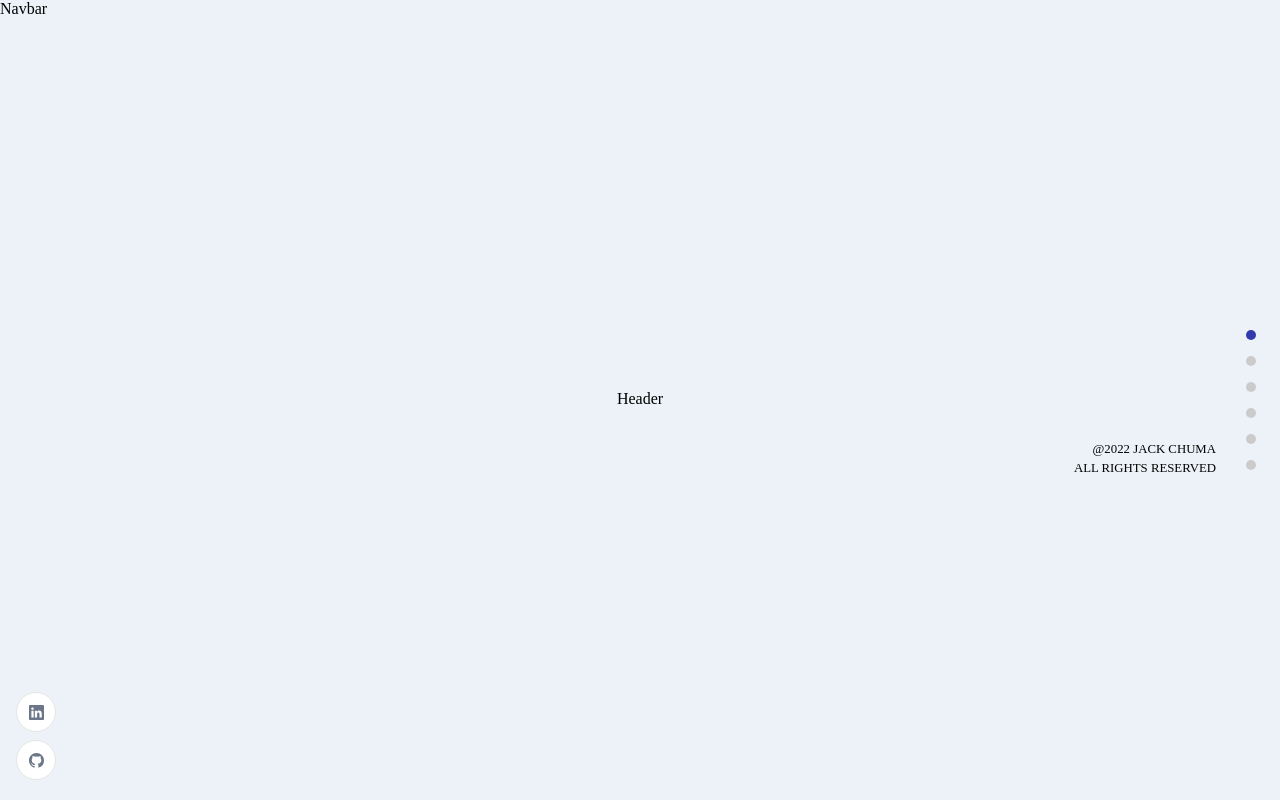
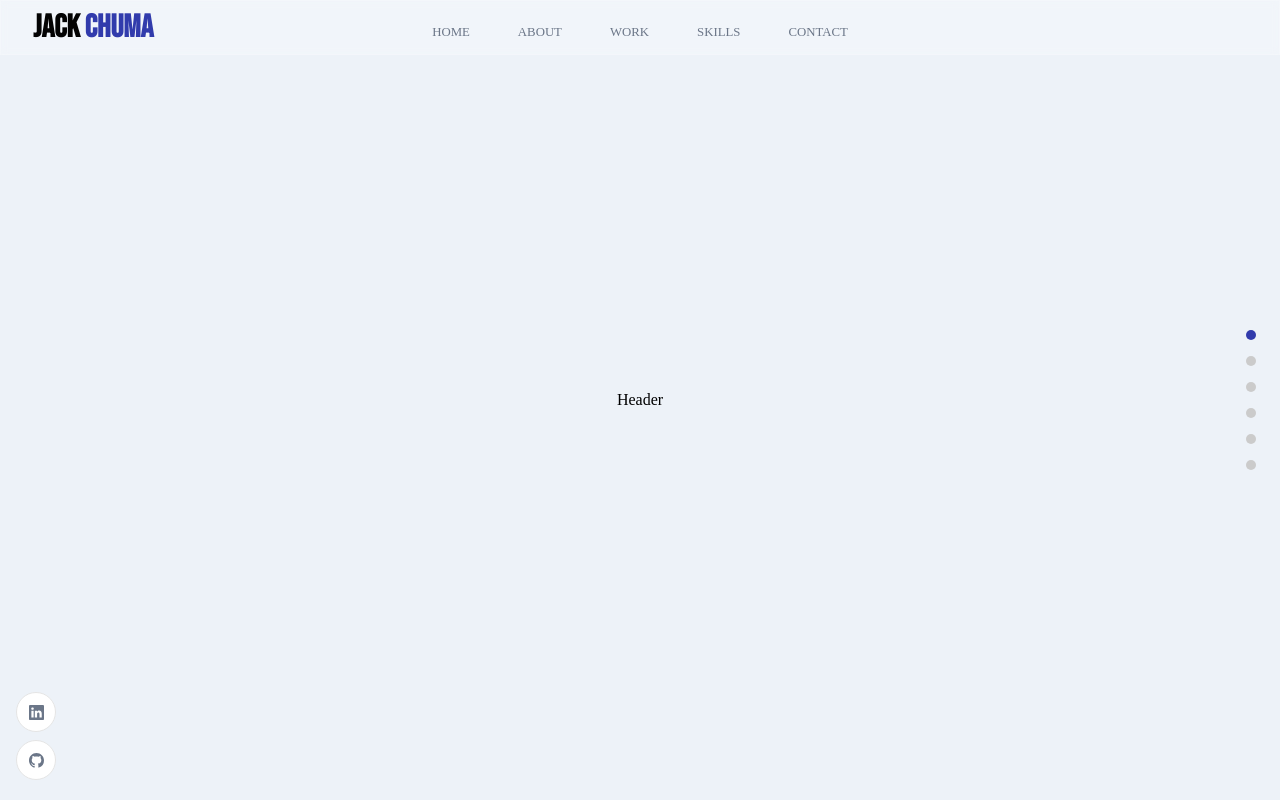
Before and after one commit to jackchuma/portfolio-v1, a React (Create React App) app: page / in a window 1280 px wide. Shown: the top 800 px of the page. Built offline with nearby package versions, Linux system fonts and the light colour scheme.

Commit message:
navbar added

```diff
--- a/src/Internals.js
+++ b/src/Internals.js
@@ -17,7 +17,7 @@
           <Footer />
         </div>
       </div>
-      <NavigationDots active={'home'} />
+      <NavigationDots />
     </div>
   )
 }
--- a/src/components/Header/Header.jsx
+++ b/src/components/Header/Header.jsx
@@ -1,13 +1,9 @@
 import React from 'react';
 
 import { ComponentWrap } from '../../wrapper';
-import { useStateContext } from '../../context/StateContext';
+import './Header.scss';
 
-const Header = ({ isVisible }) => {
-  const { setActive } = useStateContext();
-
-  if (isVisible) setActive('home');
-
+const Header = () => {
   return (
     <div>Header</div>
   )
--- a/src/components/Header/Header.scss
+++ b/src/components/Header/Header.scss
@@ -0,0 +1,11 @@
+#home {
+    position: relative;
+
+    .app__wrapper {
+        padding: 0;
+
+        .copyright {
+            display: none;
+        }
+    }
+}
--- a/src/components/Navbar/Navbar.jsx
+++ b/src/components/Navbar/Navbar.jsx
@@ -1,8 +1,47 @@
-import React from 'react';
+import React, { useState } from 'react';
+import { HiMenuAlt4, HiX } from 'react-icons/hi';
+import { motion } from 'framer-motion';
+
+import './Navbar.scss';
+
+const sections = ['home', 'about', 'work', 'skills', 'contact'];
 
 const Navbar = () => {
+  const [toggle, setToggle] = useState(false);
   return (
-    <div>Navbar</div>
+    <nav className='app__navbar'>
+      <div className='app__navbar-logo logo-text'>
+        <a href={'#home'}>
+          <p>Jack <span>Chuma</span></p>
+        </a>
+      </div>
+      <ul className='app__navbar-links'>
+        {sections.map(item => (
+          <li className='app__flex p-text' key={`link-${item}`}>
+            <div />
+            <a href={`#${item}`}>{item}</a>
+          </li>
+        ))}
+      </ul>
+      <div className='app__navbar-menu'>
+        <HiMenuAlt4 onClick={() => setToggle(true)} />
+        {toggle && (
+          <motion.div
+            whileInView={{ x: [300, 0] }}
+            transition={{ duration: 0.85, ease: 'easeOut' }}
+          >
+            <HiX onClick={() => setToggle(false)} />
+            <ul>
+              {sections.map(item => (
+                <li key={item}>
+                  <a href={`#${item}`} onClick={() => setToggle(false)}>{item}</a>
+                </li>
+              ))}
+            </ul>
+          </motion.div>
+        )}
+      </div>
+    </nav>
   )
 }
 
--- a/src/components/Navbar/Navbar.scss
+++ b/src/components/Navbar/Navbar.scss
@@ -0,0 +1,154 @@
+.app__navbar {
+    width: 100%;
+    display: flex;
+    justify-content: space-between;
+    align-items: center;
+    padding: 0.75rem 2rem;
+    background: rgba(255, 255, 255, 0.25);
+    backdrop-filter: blur(4px);
+    -webkit-backdrop-filter: blur(4px);
+    border: 1px solid rgba(255, 255, 255, 0.18);
+    position: fixed;
+    z-index: 2;
+}
+
+.app__navbar-logo {
+    position: fixed;
+    display: flex;
+    justify-content: flex-start;
+    align-items: center;
+    font-size: 2rem;
+    font-family: 'Bebas Neue';
+
+    a {
+        color: var(--black-color);
+        text-decoration: none;
+        font-weight: 600;
+    }
+
+    span {
+        color: var(--secondary-color);
+    }
+}
+
+.app__navbar-links {
+    flex: 1;
+    display: flex;
+    justify-content: center;
+    align-items: center;
+    list-style: none;
+
+    li {
+        margin: 0 1.5rem;
+        flex-direction: column;
+
+        div {
+            width: 5px;
+            height: 5px;
+            background: transparent;
+            border-radius: 50%;
+            margin-bottom: 5px;
+            transition: all 0.3s ease-in-out;
+        }
+
+        a {
+            color: var(--gray-color);
+            text-decoration: none;
+            text-transform: uppercase;
+            font-weight: 500;
+            transition: all 0.3s ease-in-out;
+
+            &:hover {
+                color: var(--secondary-color);
+            }
+        }
+
+        &:hover {
+            div {
+                background: var(--secondary-color);
+            }
+        }
+    }
+
+    @media screen and (max-width: 900px) {
+        display: none;
+    }
+}
+
+.app__navbar-menu {
+    width: 35px;
+    height: 35px;
+    border-radius: 50%;
+    position: relative;
+    display: flex;
+    justify-content: center;
+    align-items: center;
+    background: var(--secondary-color);
+
+    svg {
+        width: 70%;
+        height: 70%;
+        color: var(--white-color);
+    }
+
+    div {
+        position: fixed;
+        top: 0;
+        bottom: 0;
+        right: 0;
+        z-index: 5;
+        padding: 1rem;
+        width: 80%;
+        height: 100vh;
+        display: flex;
+        justify-content: flex-end;
+        align-items: flex-end;
+        flex-direction: column;
+        background-color: var(--white-color);
+        box-shadow: 0 0 20px rgba(168, 168, 168, 0.15);
+
+        svg {
+            width: 35px;
+            height: 35px;
+            color: var(--secondary-color);
+            margin: 0.5rem 1rem;
+        }
+
+        ul {
+            list-style: none;
+            margin: 0;
+            padding: 0;
+            height: 100%;
+            width: 100%;
+            display: flex;
+            justify-content: flex-start;
+            align-items: flex-start;
+            flex-direction: column;
+
+            li {
+                margin: 1rem;
+
+                a {
+                    color: var(--gray-color);
+                    text-decoration: none;
+                    font-size: 1rem;
+                    text-transform: uppercase;
+                    font-weight: 500;
+                    transition: all 0.3s ease-in-out;
+
+                    &:hover {
+                        color: var(--secondary-color);
+                    }
+                }
+            }
+        }
+
+        @media screen and (min-width: 900px) {
+            display: none;
+        }
+    }
+
+    @media screen and (min-width: 900px) {
+        display: none;
+    }
+}
--- a/src/components/SocialMedia/SocialMedia.jsx
+++ b/src/components/SocialMedia/SocialMedia.jsx
@@ -5,10 +5,14 @@
   return (
     <div className='app__social'>
       <div>
-        <BsLinkedin />
+        <a className='app__flex' href='https://www.linkedin.com/in/john-chuma-a42327a9/' target='_blank' rel='noreferrer'>
+          <BsLinkedin />
+        </a>
       </div>
       <div>
-        <BsGithub />
+        <a className='app__flex' href='https://github.com/jackchuma' target='_blank' rel='noreferrer'>
+          <BsGithub />
+        </a>
       </div>
     </div>
   )
--- a/src/index.css
+++ b/src/index.css
@@ -1,4 +1,5 @@
 @import url("https://fonts.googleapis.com/css2?family=DM+Sans:wght@400;500;700&display=swap");
+@import url('https://fonts.googleapis.com/css2?family=Bebas+Neue&display=swap');
 
 :root {
     --font-base: "DM Sans", sans-serif;
--- a/src/wrapper/AppWrap.js
+++ b/src/wrapper/AppWrap.js
@@ -1,7 +1,7 @@
 import React from 'react';
 import { NavigationDots, SocialMedia } from '../components';
 
-const AppWrap = (Component, idName, classNames) => function HOC() {
+const AppWrap = (Component, idName) => function HOC() {
   return (
     <div className='app__container-outter'>
         <SocialMedia />
```
